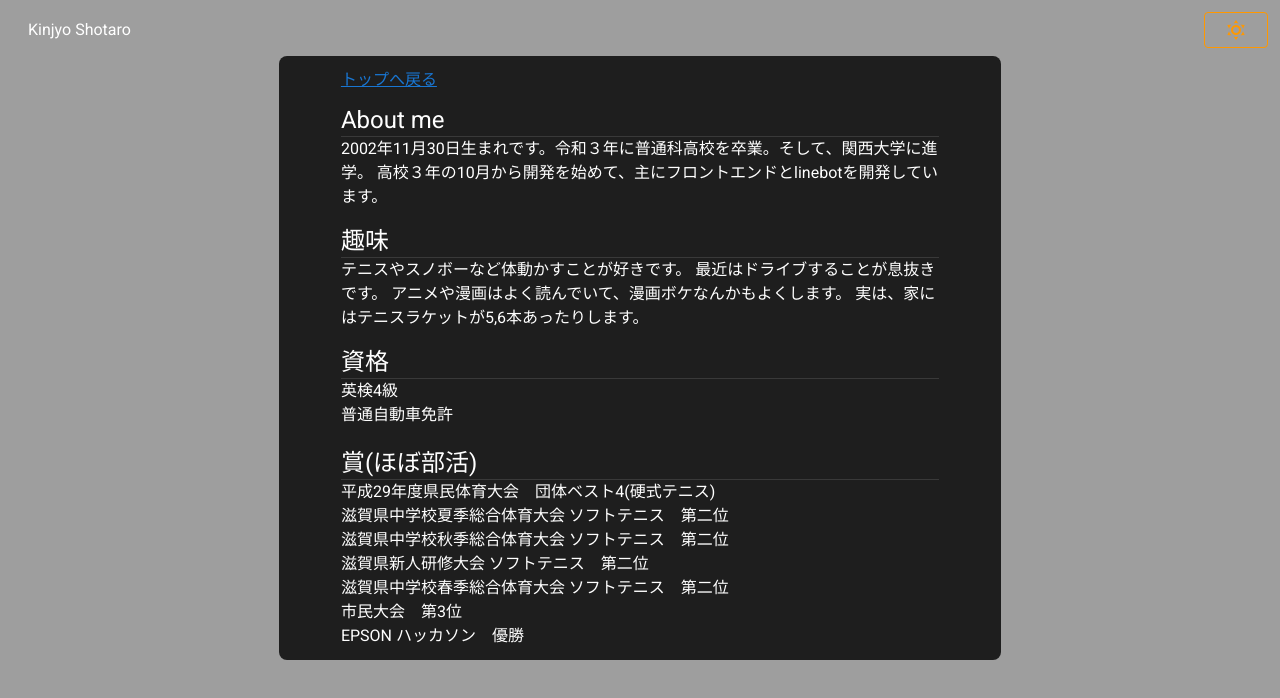
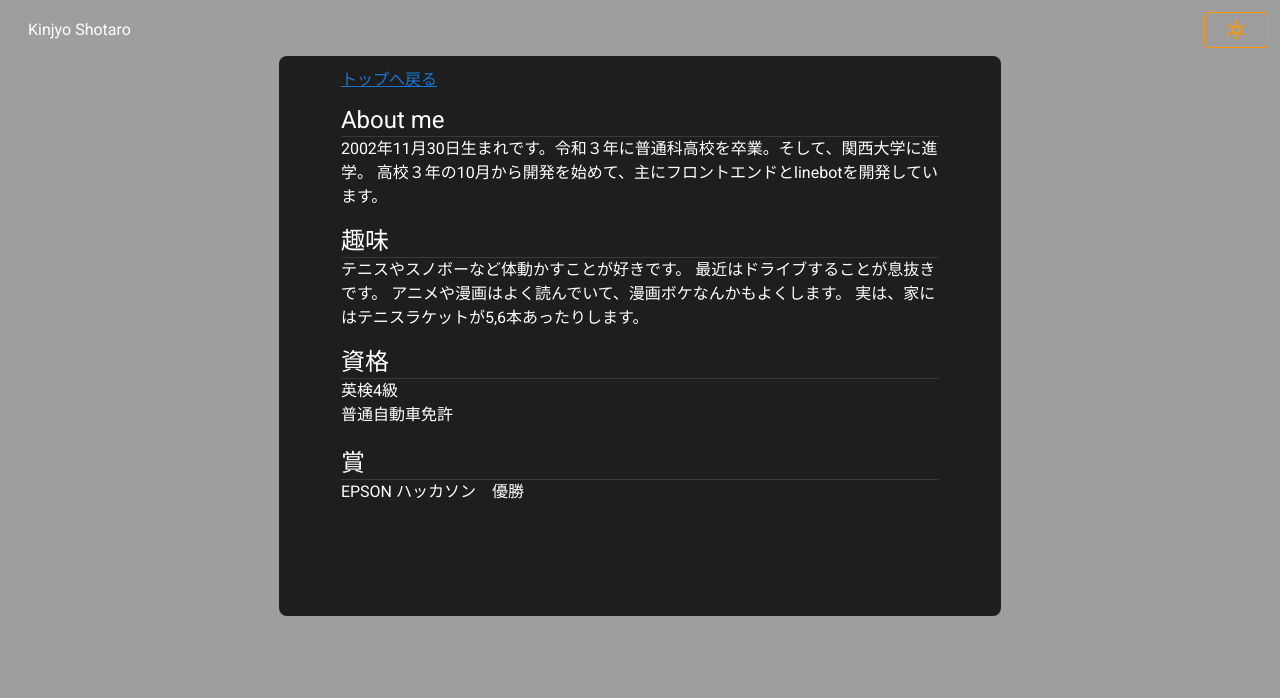
Before and after one commit to kinjo1130/nuxt-portfolio, a Nuxt app: page /about in a window 1280 px wide. Shown: the top 698 px of the page. Built offline with nearby package versions, Linux system fonts and the light colour scheme.

Commit message:
賞を変更

```diff
--- a/pages/about.vue
+++ b/pages/about.vue
@@ -47,14 +47,8 @@
                       <v-divider></v-divider>
                       <span>英検4級</span>
                       <span>普通自動車免許</span>
-                      <span class="text-h5 mt-5">賞(ほぼ部活)</span>
+                      <span class="text-h5 mt-5">賞</span>
                       <v-divider></v-divider>
-                      <span>平成29年度県民体育大会　団体ベスト4(硬式テニス)</span>
-                      <span>滋賀県中学校夏季総合体育大会 ソフトテニス　第二位</span>
-                      <span>滋賀県中学校秋季総合体育大会 ソフトテニス　第二位</span>
-                      <span>滋賀県新人研修大会 ソフトテニス　第二位</span>
-                      <span>滋賀県中学校春季総合体育大会 ソフトテニス　第二位</span>
-                      <span>市民大会　第3位</span>
                       <span>EPSON ハッカソン　優勝</span>
                     </v-col>
                   </v-row>
```
